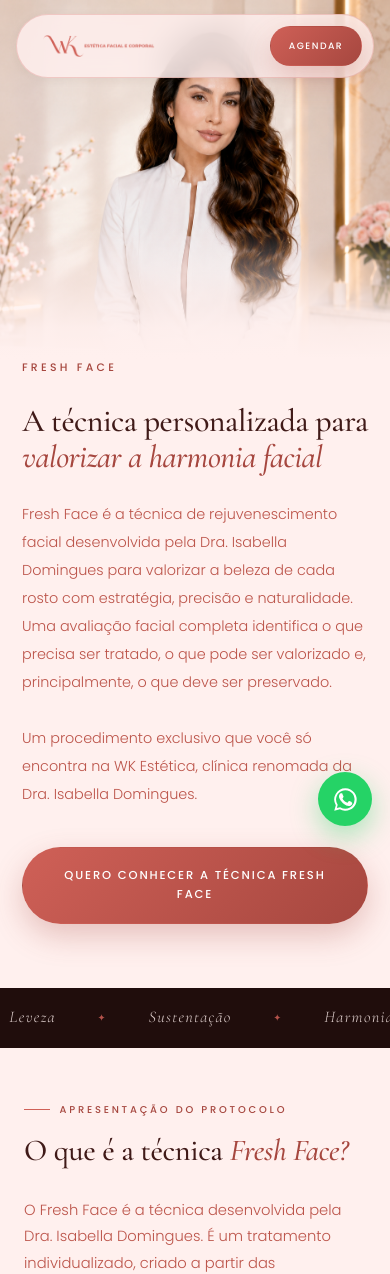
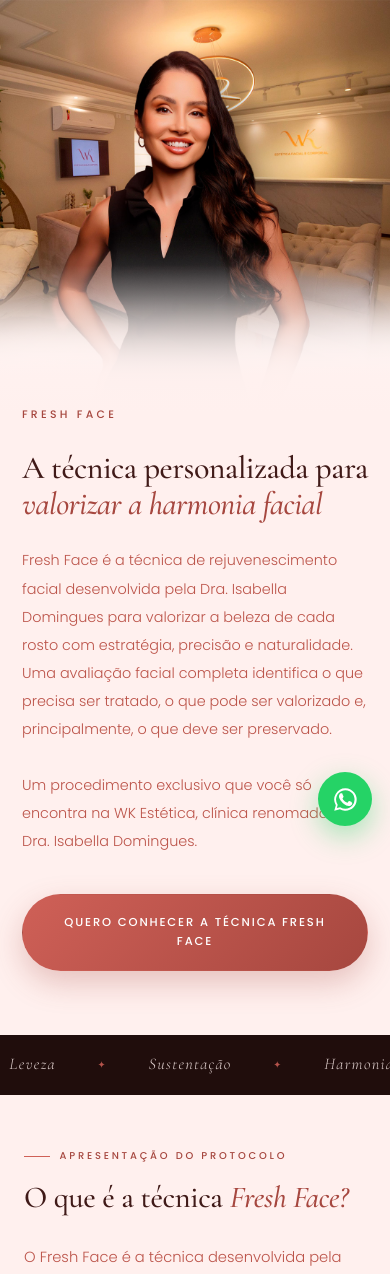
Before and after one commit to gabriellasaro-ui/wk-estetica-lp, a Flask app: template templates/fresh-face.html in a window 390 px wide. Shown: the top 1274 px of the page. Run offline with Flask 3, Linux system fonts and the light colour scheme; the template is opened without the code that fills it, so the values that code supplies are empty.

Commit message:
adsdasdadsadsadasdsadsadsadasd

```diff
--- a/static/fresh-face.css
+++ b/static/fresh-face.css
@@ -396,7 +396,7 @@ img {
   display: flex;
   align-items: center;
   background-color: var(--ff-cream-2);
-  background-image: url('img/banner%20isabella%20pc.png');
+  background-image: url('img/banner%20novo%20wk.jpeg');
   background-size: cover;
   background-position: center right;
   background-repeat: no-repeat;
@@ -421,7 +421,7 @@ img {
   width: 100%;
   max-width: 1500px;
   margin: 0 auto;
-  padding: 8rem clamp(24px, 4vw, 48px) 5rem clamp(24px, 8vw, 152px);
+  padding: 8rem clamp(24px, 4vw, 48px) 5rem clamp(24px, 4.5vw, 88px);
 }
 
 .ff-hero-copy {
@@ -1332,25 +1332,31 @@ img {
     line-height: 1.65;
   }
 
-  /* O banner mobile tem a Dra. Isabella Domingues no topo e a bancada livre embaixo:
-     o texto comeca logo apos a bancada (~88vw) e o degrade fecha em creme. */
+  /* No mobile a navegacao sai de cena: o botao flutuante de WhatsApp
+     assume o papel de CTA fixo. */
+  .ff-nav {
+    display: none;
+  }
+
+  /* Banner vertical proprio do mobile: a Dra. Isabella Domingues ocupa o topo
+     em largura cheia e o texto comeca depois do degrade (~100vw). */
   .ff-hero {
     min-height: auto;
     align-items: flex-end;
-    background-image: url('img/banner%20isabella%20mobile.png');
+    background-image: url('img/MOBILE%20WK.jpg.jpeg');
     background-position: top center;
     background-size: 100% auto;
     background-color: var(--ff-cream);
-    padding-top: 88vw;
+    padding-top: 100vw;
   }
 
   .ff-hero::before {
     background: linear-gradient(180deg,
         rgba(255, 240, 238, 0) 0,
-        rgba(255, 240, 238, 0) 58vw,
-        rgba(255, 240, 238, 0.55) 74vw,
-        rgba(255, 240, 238, 0.92) 84vw,
-        var(--ff-cream) 92vw);
+        rgba(255, 240, 238, 0) 68vw,
+        rgba(255, 240, 238, 0.55) 85vw,
+        rgba(255, 240, 238, 0.92) 96vw,
+        var(--ff-cream) 106vw);
   }
 
   .ff-hero-inner {
@@ -1394,14 +1400,3 @@ img {
     font-size: 0.82rem;
   }
 }
-
-@media (max-width: 400px) {
-  .ff-nav-brand img {
-    height: 22px;
-  }
-
-  .ff-nav-cta {
-    padding: 0.7rem 1.1rem;
-    font-size: 0.58rem;
-  }
-}
--- a/templates/fresh-face.html
+++ b/templates/fresh-face.html
@@ -23,7 +23,7 @@
   <link
     href="https://fonts.googleapis.com/css2?family=Cormorant+Garamond:ital,wght@0,300;0,400;0,500;0,600;0,700;1,300;1,400;1,500;1,600&family=Dancing+Script:wght@500;600;700&family=Poppins:ital,wght@0,200;0,300;0,400;0,500;0,600;1,300&display=swap"
     rel="stylesheet">
-  <link rel="stylesheet" href="static/fresh-face.css?v=8">
+  <link rel="stylesheet" href="static/fresh-face.css?v=12">
 </head>
 
 <body>
```
Also changed, not shown: static/img/MOBILE WK.jpg.jpeg (added), static/img/banner novo wk.jpeg (added).
